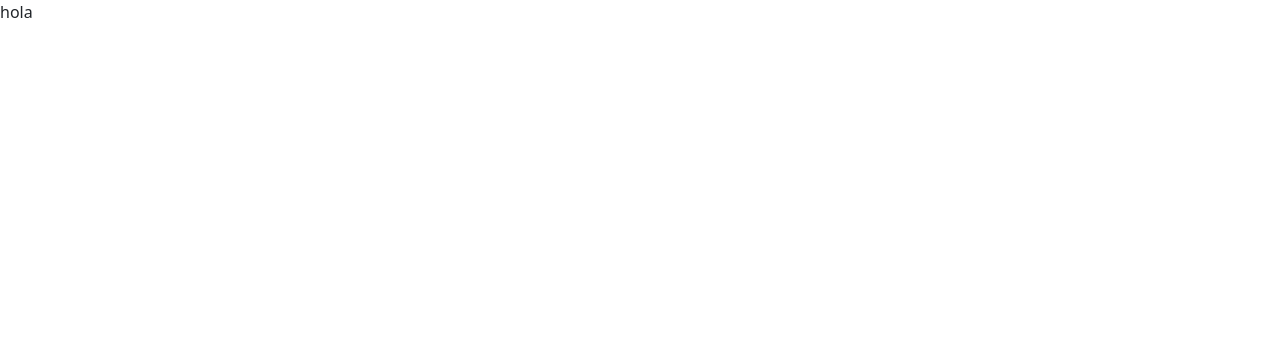
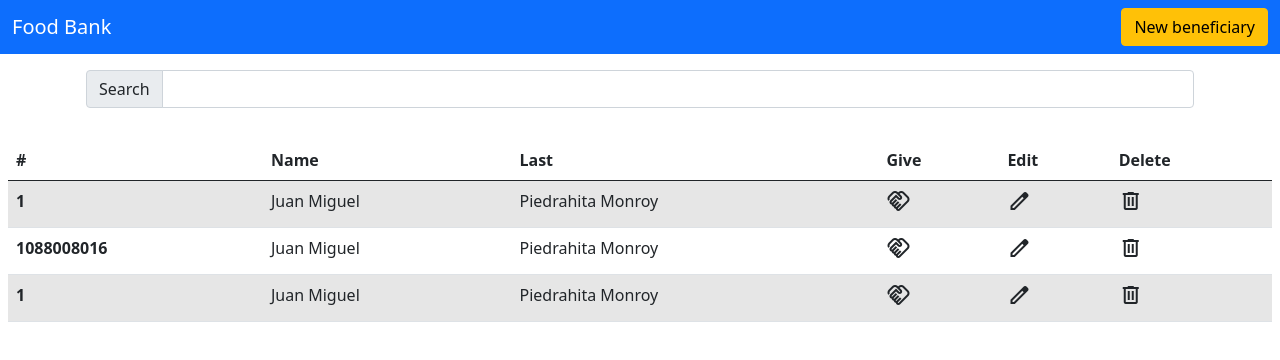
Before and after one commit to faorozco/FoodBankV13, an Angular app: page / in a window 1280 px wide. Shown: the top 360 px of the page. Built offline with nearby package versions, Linux system fonts and the light colour scheme.

Commit message:
Se crea tabla

```diff
--- a/src/app/app-routing.module.ts
+++ b/src/app/app-routing.module.ts
@@ -1,10 +1,13 @@
 import { NgModule } from '@angular/core';
 import { RouterModule, Routes } from '@angular/router';
+import { HomeComponent } from './pages/home/home.component';
 
-const routes: Routes = [];
+const routes: Routes = [
+  {path: '', component: HomeComponent}
+];
 
 @NgModule({
-  imports: [RouterModule.forRoot(routes, { initialNavigation: 'disabled' })],
+  imports: [RouterModule.forRoot(routes)],
   exports: [RouterModule],
 })
 export class AppRoutingModule {}
--- a/src/app/components/header/header.component.css
+++ b/src/app/components/header/header.component.css
@@ -0,0 +1,3 @@
+.navbar-toggler-icon {
+    color: white;
+}
--- a/src/app/components/header/header.component.html
+++ b/src/app/components/header/header.component.html
@@ -1 +1,7 @@
-hola
+<nav class="navbar navbar-dark bg-primary">
+    <div class="container-fluid">
+
+      <span class="navbar-brand mb-0 h1">{{title}}</span>
+      <button type="button" class="btn btn-warning">{{new}}</button>
+    </div>
+  </nav>
--- a/src/app/components/header/header.component.ts
+++ b/src/app/components/header/header.component.ts
@@ -6,7 +6,8 @@ import { Component, OnInit } from '@angular/core';
   styleUrls: ['./header.component.css']
 })
 export class HeaderComponent implements OnInit {
-  title = 'Food Bank '
+  title = 'Food Bank'
+  new = 'New beneficiary'
 
   constructor() { }
 
--- a/src/app/pages/home/home.component.html
+++ b/src/app/pages/home/home.component.html
@@ -1 +1,80 @@
-<p>home works!</p>
+<div class="container p-3">
+  <div class="input-group mb-3">
+    <span class="input-group-text" id="inputGroup-sizing-default">Search</span>
+    <input
+      type="text"
+      class="form-control"
+      aria-label="Sizing example input"
+      aria-describedby="inputGroup-sizing-default"
+    />
+  </div>
+
+
+</div>
+<div class="table px-2">
+    <table class="table table-striped">
+      <thead>
+        <tr>
+          <th scope="col">#</th>
+          <th scope="col">Name</th>
+          <th scope="col">Last</th>
+          <th scope="col">Give</th>
+          <th scope="col">Edit</th>
+          <th scope="col">Delete</th>
+        </tr>
+      </thead>
+      <tbody>
+        <tr>
+          <th scope="row">1</th>
+          <td>Juan Miguel</td>
+          <td>Piedrahita Monroy</td>
+          <td>
+            <span *ngIf="true" class="material-symbols-outlined">
+              handshake
+            </span>
+            <span *ngIf="false" class="material-symbols-outlined"> check </span>
+          </td>
+          <td>
+            <span class="material-symbols-outlined"> edit </span>
+          </td>
+          <td>
+            <span class="material-symbols-outlined"> delete </span>
+          </td>
+        </tr>
+        <tr>
+          <th scope="row">1088008016</th>
+          <td>Juan Miguel</td>
+          <td>Piedrahita Monroy</td>
+          <td>
+            <span *ngIf="true" class="material-symbols-outlined">
+              handshake
+            </span>
+            <span *ngIf="false" class="material-symbols-outlined"> check </span>
+          </td>
+          <td>
+            <span class="material-symbols-outlined"> edit </span>
+          </td>
+          <td>
+            <span class="material-symbols-outlined"> delete </span>
+          </td>
+        </tr>
+        <tr>
+          <th scope="row">1</th>
+          <td>Juan Miguel</td>
+          <td>Piedrahita Monroy</td>
+          <td>
+            <span *ngIf="true" class="material-symbols-outlined">
+              handshake
+            </span>
+            <span *ngIf="false" class="material-symbols-outlined"> check </span>
+          </td>
+          <td>
+            <span class="material-symbols-outlined"> edit </span>
+          </td>
+          <td>
+            <span class="material-symbols-outlined"> delete </span>
+          </td>
+        </tr>
+      </tbody>
+    </table>
+  </div>
--- a/src/index.html
+++ b/src/index.html
@@ -1,13 +1,26 @@
-<!doctype html>
+<!DOCTYPE html>
 <html lang="en">
   <head>
-  <meta charset="utf-8">
+    <meta charset="utf-8" />
     <title>FoodBankRegistration</title>
-  <base href="/">
-  <meta name="viewport" content="width=device-width, initial-scale=1">
-  <link rel="icon" type="image/x-icon" href="favicon.ico">
-  <link href="https://cdn.jsdelivr.net/npm/bootstrap@5.0.2/dist/css/bootstrap.min.css" rel="stylesheet" integrity="sha384-EVSTQN3/azprG1Anm3QDgpJLIm9Nao0Yz1ztcQTwFspd3yD65VohhpuuCOmLASjC" crossorigin="anonymous">
-  <script src="https://cdn.jsdelivr.net/npm/bootstrap@5.0.2/dist/js/bootstrap.bundle.min.js" integrity="sha384-MrcW6ZMFYlzcLA8Nl+NtUVF0sA7MsXsP1UyJoMp4YLEuNSfAP+JcXn/tWtIaxVXM" crossorigin="anonymous"></script>
+    <base href="/" />
+    <meta name="viewport" content="width=device-width, initial-scale=1" />
+    <link rel="icon" type="image/x-icon" href="favicon.ico" />
+    <link
+      href="https://cdn.jsdelivr.net/npm/bootstrap@5.0.2/dist/css/bootstrap.min.css"
+      rel="stylesheet"
+      integrity="sha384-EVSTQN3/azprG1Anm3QDgpJLIm9Nao0Yz1ztcQTwFspd3yD65VohhpuuCOmLASjC"
+      crossorigin="anonymous"
+    />
+    <script
+      src="https://cdn.jsdelivr.net/npm/bootstrap@5.0.2/dist/js/bootstrap.bundle.min.js"
+      integrity="sha384-MrcW6ZMFYlzcLA8Nl+NtUVF0sA7MsXsP1UyJoMp4YLEuNSfAP+JcXn/tWtIaxVXM"
+      crossorigin="anonymous"
+    ></script>
+    <link
+      rel="stylesheet"
+      href="https://fonts.googleapis.com/css2?family=Material+Symbols+Outlined:opsz,wght,FILL,GRAD@20..48,100..700,0..1,-50..200"
+    />
   </head>
   <body>
     <app-root></app-root>
```
Lines whose indentation alone changed are shown as unchanged.
